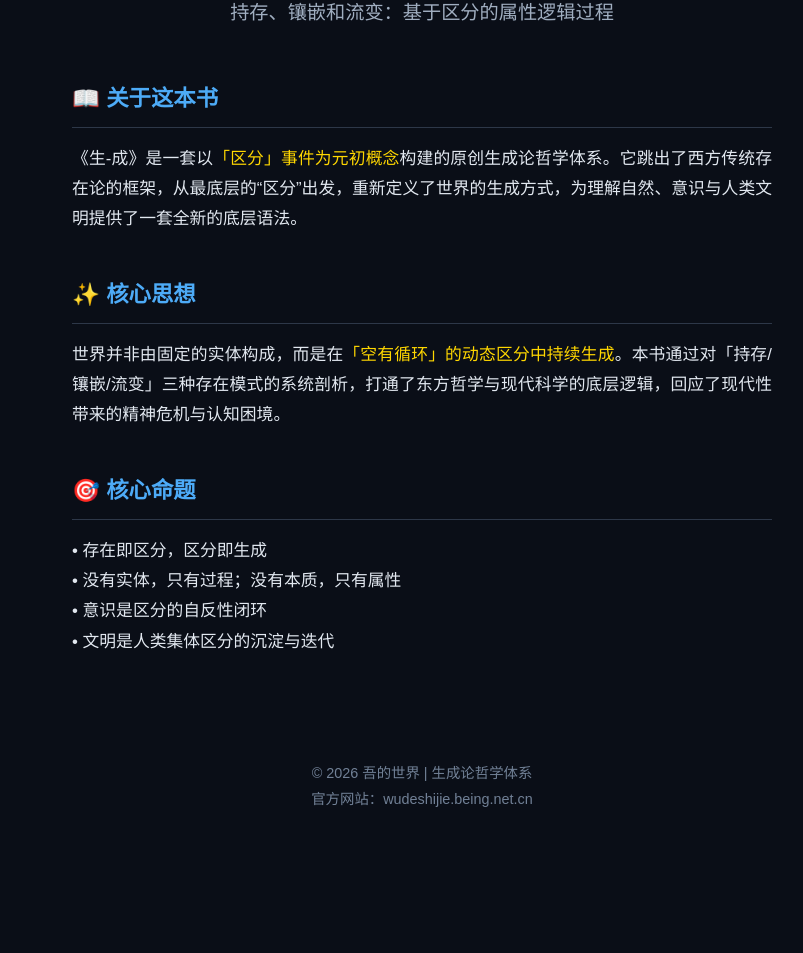
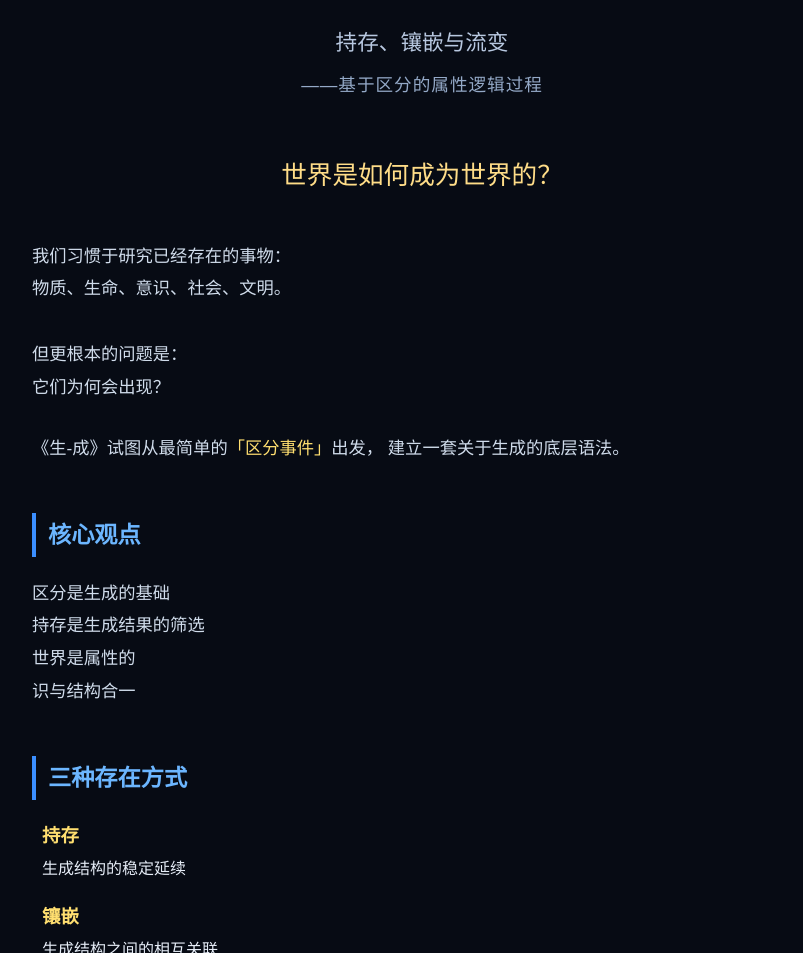
Before and after one commit to wudeshijie/wudeshijie.github.io, a plain HTML site: page index.html in a window 1280 px wide. Shown: the part 650-1603 px from the top of the page, without its empty margins (218-1021 px from the left). Before the commit the page ends 1495 px from the top, so only its background shows below. Drawn offline with Linux system fonts and the light colour scheme.

Commit message:
Update index.html

```diff
--- a/index.html
+++ b/index.html
@@ -3,7 +3,7 @@
 <head>
     <meta charset="UTF-8">
     <meta name="viewport" content="width=device-width, initial-scale=1.0">
-    <title>《生-成》 | 吾的世界</title>
+    <title>《生-成》｜持存、镶嵌与流变</title>
     <style>
         * {
             margin: 0;
@@ -11,123 +11,198 @@
             box-sizing: border-box;
         }
         body {
-            font-family: "PingFang SC", "Hiragino Sans GB", "Microsoft YaHei", sans-serif;
-            background-color: #0a0e17;
-            color: #ffffff;
-            line-height: 1.8;
+            font-family: "PingFang SC", "Microsoft YaHei", sans-serif;
+            background-color: #070b14;
+            color: #e6edf7;
+            line-height: 1.9;
             min-height: 100vh;
+            padding: 3rem 1rem;
         }
-        .container {
-            max-width: 1000px;
+        .wrap {
+            max-width: 780px;
             margin: 0 auto;
-            padding: 2rem 1rem;
-            display: flex;
-            flex-direction: column;
-            align-items: center;
-        }
-        .book-cover {
-            width: 100%;
-            max-width: 500px;
-            margin-bottom: 3rem;
-            border-radius: 8px;
-            box-shadow: 0 20px 60px rgba(0, 119, 255, 0.2);
-            transition: transform 0.3s ease;
-        }
-        .book-cover:hover {
-            transform: translateY(-5px);
-        }
-        .title {
-            font-size: 3rem;
-            font-weight: 700;
-            margin-bottom: 0.5rem;
-            text-align: center;
-            background: linear-gradient(135deg, #ffd700, #ffb700);
-            -webkit-background-clip: text;
-            -webkit-text-fill-color: transparent;
-            background-clip: text;
-        }
-        .subtitle {
-            font-size: 1.2rem;
-            color: #a0aec0;
-            margin-bottom: 3rem;
             text-align: center;
         }
-        .section {
+        /* 立体书封面样式 */
+        .book-img {
             width: 100%;
-            max-width: 700px;
-            margin-bottom: 2.5rem;
+            max-width: 480px;
+            margin: 0 auto 3rem;
+            border-radius: 10px;
+            box-shadow: 0 25px 70px rgba(255, 215, 0, 0.18);
+            transition: transform 0.4s ease;
         }
-        .section-title {
-            font-size: 1.4rem;
-            font-weight: 600;
-            color: #4dabf7;
-            margin-bottom: 1rem;
-            padding-bottom: 0.5rem;
-            border-bottom: 1px solid #2d3748;
+        .book-img:hover {
+            transform: translateY(-8px);
         }
-        .intro-text {
-            font-size: 1.05rem;
-            color: #e2e8f0;
-            text-align: justify;
+        /* 主标题 */
+        h1.main-title {
+            font-size: 3.4rem;
+            font-weight: 700;
+            background: linear-gradient(120deg, #ffdf70, #ffb92e);
+            -webkit-background-clip: text;
+            background-clip: text;
+            color: transparent;
+            margin-bottom: 0.6rem;
         }
-        .highlight {
-            color: #ffd700;
+        .sub-headline {
+            font-size: 1.35rem;
+            color: #b8c8e0;
+            margin-bottom: 0.4rem;
+        }
+        .dash-title {
+            font-size: 1.1rem;
+            color: #94a9c7;
+            margin-bottom: 3rem;
+            letter-spacing: 1px;
+        }
+        /* 开篇问句大文字 */
+        .question-big {
+            font-size: 1.6rem;
+            color: #ffdd88;
+            margin: 2.5rem 0;
+        }
+        /* 正文段落通用 */
+        .text-block {
+            text-align: left;
+            font-size: 1.08rem;
+            color: #d0dceb;
+            margin-bottom: 1.8rem;
+        }
+        .emphasis {
+            color: #ffdf70;
             font-weight: 500;
         }
-        .footer {
-            margin-top: 4rem;
-            text-align: center;
-            color: #718096;
-            font-size: 0.9rem;
+        /* 板块小标题 */
+        .block-title {
+            font-size: 1.45rem;
+            color: #6cb6ff;
+            margin: 3rem 0 1.2rem;
+            text-align: left;
+            border-left: 4px solid #3b8fff;
+            padding-left: 12px;
         }
-        @media (max-width: 768px) {
-            .title {
-                font-size: 2.2rem;
+        /* 三种存在方式列表 */
+        .mode-list {
+            text-align: left;
+            margin-bottom: 2rem;
+        }
+        .mode-item {
+            margin: 1rem 0;
+            padding-left: 10px;
+        }
+        .mode-name {
+            color: #ffdf70;
+            font-size: 1.15rem;
+            font-weight: 600;
+        }
+        /* 讨论议题清单 */
+        .topic-list {
+            text-align: left;
+            line-height: 2.1;
+            font-size: 1.08rem;
+            color: #d0dceb;
+        }
+        /* 收尾结语 */
+        .ending-text {
+            margin-top: 3rem;
+            font-size: 1.15rem;
+            color: #ffdd88;
+        }
+        /* 页脚 */
+        footer {
+            margin-top: 5rem;
+            color: #7288a8;
+            font-size: 0.92rem;
+        }
+        /* 手机自适应 */
+        @media (max-width: 700px) {
+            h1.main-title {
+                font-size: 2.4rem;
             }
-            .book-cover {
-                max-width: 350px;
+            .book-img {
+                max-width: 340px;
+            }
+            .question-big {
+                font-size: 1.35rem;
             }
         }
     </style>
 </head>
 <body>
-    <div class="container">
-        <!-- 立体书封面 -->
-        <img src="book-cover.jpg" alt="《生-成》立体书封面" class="book-cover">
+<div class="wrap">
+    <!-- 立体书封面 -->
+    <img src="book-cover.jpg" alt="《生-成》实体书籍封面" class="book-img">
 
-        <!-- 书名 -->
-        <h1 class="title">《生-成》</h1>
-        <p class="subtitle">持存、镶嵌和流变：基于区分的属性逻辑过程</p>
+    <!-- 标题区 -->
+    <h1 class="main-title">《生-成》</h1>
+    <p class="sub-headline">持存、镶嵌与流变</p>
+    <p class="dash-title">——基于区分的属性逻辑过程</p>
 
-        <!-- 书籍介绍 -->
-        <div class="section">
-            <h2 class="section-title">📖 关于这本书</h2>
-            <p class="intro-text">
-                《生-成》是一套以<span class="highlight">「区分」事件为元初概念</span>构建的原创生成论哲学体系。它跳出了西方传统存在论的框架，从最底层的“区分”出发，重新定义了世界的生成方式，为理解自然、意识与人类文明提供了一套全新的底层语法。
-            </p>
+    <!-- 开篇核心提问 -->
+    <p class="question-big">世界是如何成为世界的？</p>
+
+    <!-- 第一段正文 -->
+    <div class="text-block">
+        我们习惯于研究已经存在的事物：<br>
+        物质、生命、意识、社会、文明。<br><br>
+        但更根本的问题是：<br>
+        它们为何会出现？
+    </div>
+
+    <div class="text-block">
+        《生-成》试图从最简单的<span class="emphasis">「区分事件」</span>出发，
+        建立一套关于生成的底层语法。
+    </div>
+
+    <!-- 核心观点板块 -->
+    <h2 class="block-title">核心观点</h2>
+    <div class="text-block">
+        区分是生成的基础<br>
+        持存是生成结果的筛选<br>
+        世界是属性的<br>
+        识与结构合一
+    </div>
+
+    <!-- 三种存在方式 -->
+    <h2 class="block-title">三种存在方式</h2>
+    <div class="mode-list">
+        <div class="mode-item">
+            <span class="mode-name">持存</span>
+            <p>生成结构的稳定延续</p>
         </div>
-
-        <div class="section">
-            <h2 class="section-title">✨ 核心思想</h2>
-            <p class="intro-text">
-                世界并非由固定的实体构成，而是在<span class="highlight">「空有循环」的动态区分中持续生成</span>。本书通过对「持存/镶嵌/流变」三种存在模式的系统剖析，打通了东方哲学与现代科学的底层逻辑，回应了现代性带来的精神危机与认知困境。
-            </p>
+        <div class="mode-item">
+            <span class="mode-name">镶嵌</span>
+            <p>生成结构之间的相互关联</p>
         </div>
-
-        <div class="section">
-            <h2 class="section-title">🎯 核心命题</h2>
-            <p class="intro-text">
-                • 存在即区分，区分即生成<br>
-                • 没有实体，只有过程；没有本质，只有属性<br>
-                • 意识是区分的自反性闭环<br>
-                • 文明是人类集体区分的沉淀与迭代
-            </p>
-        </div>
-
-        <div class="footer">
-            <p>© 2026 吾的世界 | 生成论哲学体系</p>
-            <p>官方网站：wudeshijie.being.net.cn</p>
+        <div class="mode-item">
+            <span class="mode-name">流变</span>
+            <p>生成结构的持续更新</p>
         </div>
     </div>
+
+    <!-- 全书讨论范畴 -->
+    <h2 class="block-title">这本书讨论什么？</h2>
+    <div class="topic-list">
+        世界如何生成<br>
+        意识如何生成<br>
+        AI如何可能<br>
+        文明如何演化<br>
+        人如何生成自己
+    </div>
+
+    <!-- 收尾升华文案 -->
+    <div class="ending-text">
+        这不是一本解释世界的书<br><br>
+        它试图回答：<br>
+        为什么会有一个能够解释世界的我们。
+    </div>
+
+    <!-- 页脚 -->
+    <footer>
+        <p>© 2026 吾的世界 · 生成论哲学体系</p>
+        <p>官方站点：wudeshijie.being.net.cn</p>
+    </footer>
+</div>
 </body>
 </html>
```
